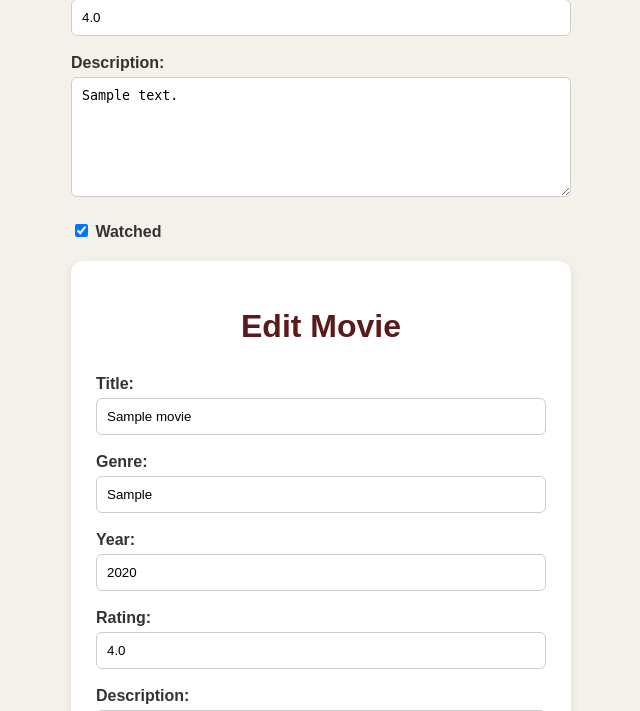
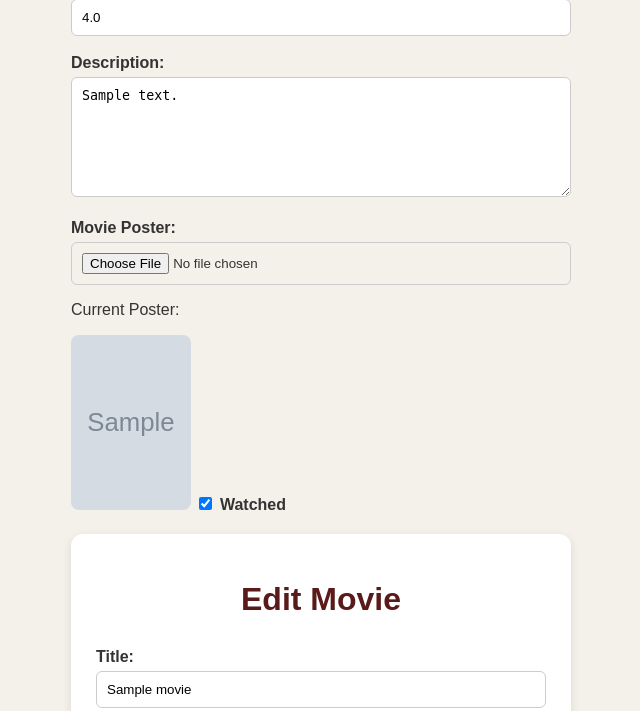
Before and after one commit to anuwu21/django-movie-watchlist, a Django app: page /movies/1/edit/ in a window 1280 px wide. Shown: the part 386-1097 px from the top of the page, without its empty margins (319-959 px from the left). Run offline with Django 5.2, Linux system fonts and the light colour scheme; tables that the repository leaves empty hold one stand-in row (values such as "Sample post"); grey boxes marked "Sample" are stand-in pictures.

Commit message:
Complete step 40 movie posters and styling

```diff
--- a/movies/static/movies/style.css
+++ b/movies/static/movies/style.css
@@ -130,15 +130,31 @@ form input[type="checkbox"] {
 }
 
 .movie img {
-    width: 150px;
-    height: 220px;
+    width: 100px;
+    height: 150px;
     object-fit: cover;
     border-radius: 8px;
 }
 
 .detail-poster {
-    width: 300px;
-    max-height: 450px;
+    width: 200px !important;
+    height: 300px !important;
+    max-width: 200px !important;
+    max-height: 300px !important;
     object-fit: cover;
     border-radius: 10px;
 }
+
+.movie-poster {
+    width: 120px !important;
+    height: 175px !important;
+    object-fit: cover;
+    border-radius: 8px;
+}
+
+.edit-poster {
+    width: 120px;
+    height: 175px;
+    object-fit: cover;
+    border-radius: 8px;
+}
--- a/movies/templates/movies/edit_movie.html
+++ b/movies/templates/movies/edit_movie.html
@@ -11,7 +11,7 @@
 
     <h1>Edit Movie</h1>
 
-    <form method="POST">
+    <form method="POST" enctype="multipart/form-data">
         {% csrf_token %}
 
         <label>Title:</label>
@@ -33,6 +33,16 @@
         <label>Description:</label>
         <textarea name="description">{{ movie.description }}</textarea>
         <br><br>
+
+        <label>Movie Poster:</label>
+        <input type="file" name="poster">
+
+        {% if movie.poster %}
+    <p>Current Poster:</p>
+    <img class="edit-poster"
+         src="{{ movie.poster.url }}"
+         alt="{{ movie.title }} poster">
+    {% endif %}
 
         <label>
             <input type="checkbox" name="watched" {% if movie.watched %}checked{% endif %}>
--- a/movies/views.py
+++ b/movies/views.py
@@ -90,6 +90,11 @@ def edit_movie(request, id):
         movie.description = request.POST['description']
         movie.watched = 'watched' in request.POST
 
+        poster = request.FILES.get('poster')
+
+        if poster:
+            movie.poster = poster
+
         movie.save()
 
         return redirect('movie_detail', id=movie.id)
--- a/storefront/settings.py
+++ b/storefront/settings.py
@@ -129,5 +129,9 @@ USE_TZ = True
 
 STATIC_URL = 'static/'
 
+STATICFILES_DIRS = [
+    BASE_DIR / 'movies' / 'static',
+]
+
 MEDIA_URL = '/media/'
 MEDIA_ROOT = BASE_DIR / 'media'
```
Also changed, not shown: movies/templates/movies/movie_detail.html (+3 -5 lines), movies/templates/movies/movie_list.html (+11 -3 lines).
